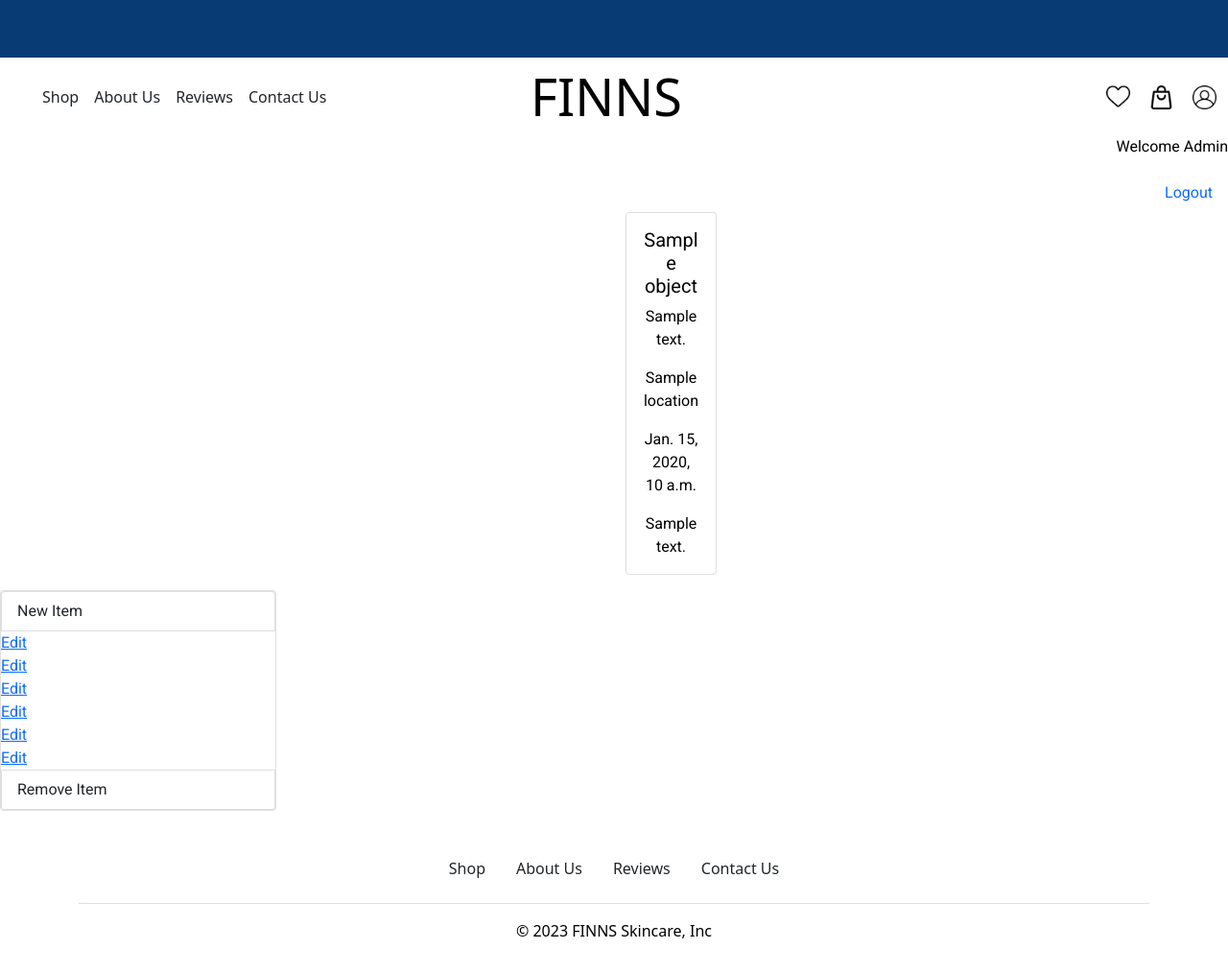
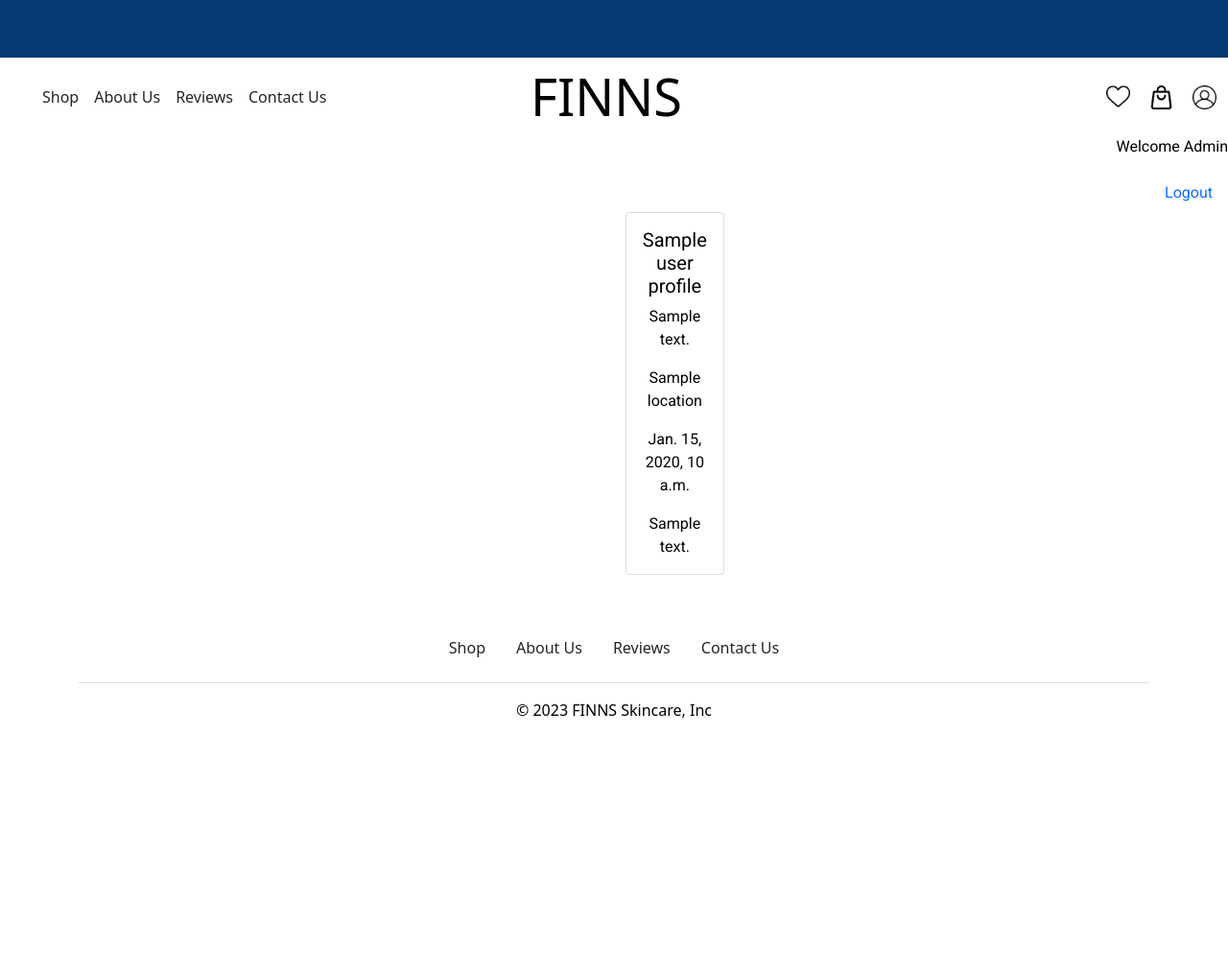
Before and after one commit to Bluiss/pp4-marketplace, a Django app: template templates/authenticated_base.html in a window 1280 px wide. Shown: the whole page at 96% size. After the commit the page ends 748 px from the top, so only its background shows below. Run offline with Django 4.2, Linux system fonts and the light colour scheme; a user stored in the database is signed in; data comes from the database, SQL or seed files in the repository; both versions use the stored data as it was after the commit; tables that the repository leaves empty hold one stand-in row (values such as "Sample post"); the template is opened without the code that fills it: values that come from a table or form of the project are taken from there, most other values are stand-ins (such as "Sample title", 1, 10 or a date in 2020); some libraries are stand-ins or nearby versions.

Commit message:
correct views in user_dashboard

```diff
--- a/templates/authenticated_base.html
+++ b/templates/authenticated_base.html
@@ -7,7 +7,6 @@
     {# Content for authenticated users #}
     <a class="nav-link d-flex justify-content-end {% if request.path == logout_url %}active{% endif %}" aria-current="page" href="{% url 'account_logout' %}">Logout</a>
 
-    {% for object in UserProfileDash %}
     <div class="container d-flex align-items-center justify-content-center">
         <div class="row">
             <div class="col-md-6">
@@ -16,28 +15,16 @@
             <div class="col-md-6">
                 <div class="card text-center mb-3">
                     <div class="card-body">
-                        <h5 class="card-title">{{ object.name }}</h5>
-                        <p class="card-text">{{ object.bio }}</p>
-                        <p class="card-text">{{ object.location }}</p>
-                        <p class="card-text">{{ object.date_of_birth }}</p>
-                        <p class="card-text">{{ object.address }}</p>
+                        <h5 class="card-title">{{ user_profile.name }}</h5>
+                        <p class="card-text">{{ user_profile.bio }}</p>
+                        <p class="card-text">{{ user_profile.location }}</p>
+                        <p class="card-text">{{ user_profile.date_of_birth }}</p>
+                        <p class="card-text">{{ user_profile.address }}</p>
                     </div>
                 </div>
             </div>
         </div>
     </div>
-    {% endfor %}
-
-    {% if user.is_staff %}
-    {# Content for admin users #}
-    <div class="list-group card d-flex justify-content-center" style="width: 18rem;">
-        <a href="{% url 'product:new' %}" class="list-group-item list-group-item-action">New Item</a>
-        {% for product in products %}
-            <a href="{% url 'product:edit' model_id=product.pk %}">Edit</a>
-        {% endfor %}
-        <a href="#" class="list-group-item list-group-item-action">Remove Item</a>
-    </div>
-    {% endif %}
 </div>
 
 {% endblock %}
```
Also changed, not shown: user_dashboard/views.py (+4 -7 lines), db.sqlite3.
